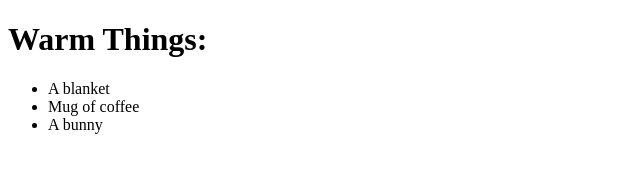
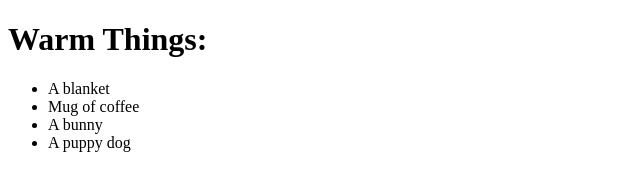
Before and after one commit to Lthom17/first-project, a plain HTML site: page home.html in a window 1280 px wide. Shown: the whole page, without its empty margins (0-640 px from the left). Drawn offline with Linux system fonts and the light colour scheme.

Commit message:
updated home.html

```diff
--- a/home.html
+++ b/home.html
@@ -11,6 +11,7 @@
         <li>A blanket</li>
         <li>Mug of coffee</li>
         <li>A bunny</li>
+        <li>A puppy dog</li>
     </ul>
 </body>
 </html>
```
